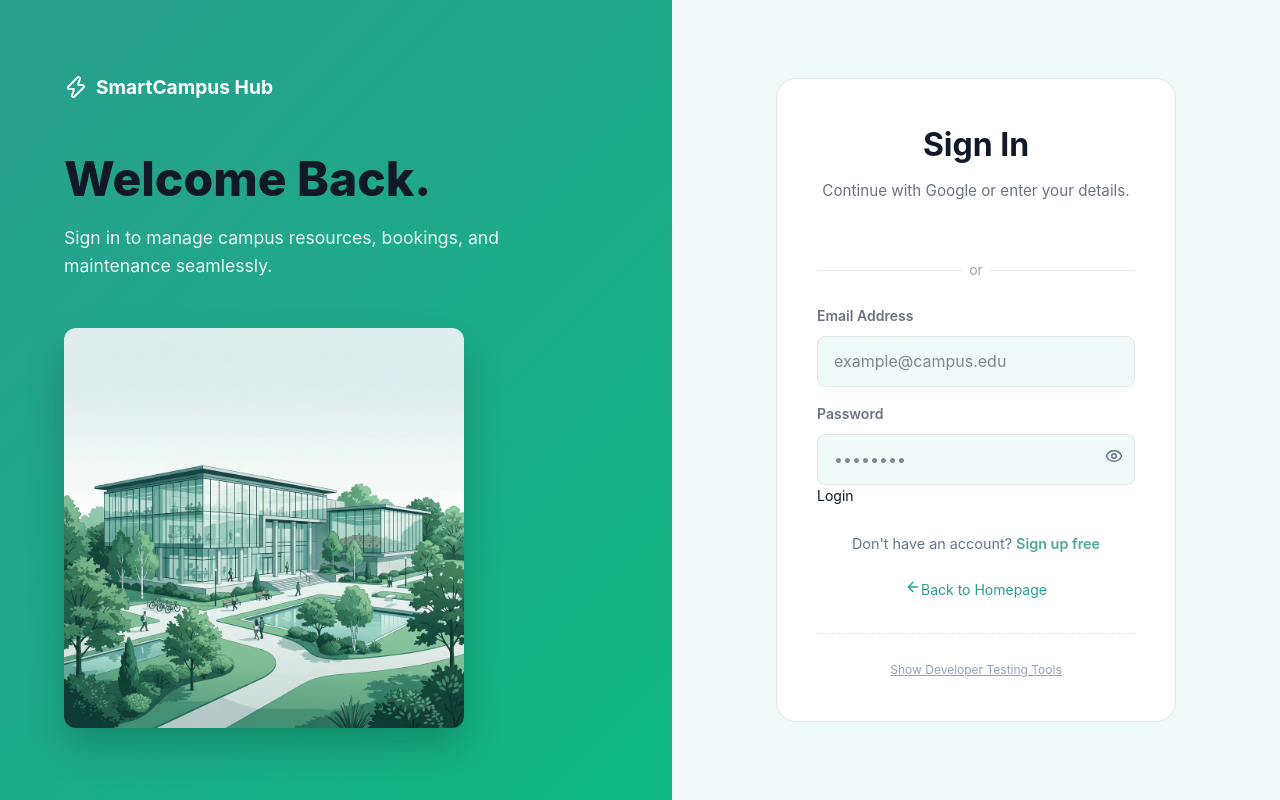
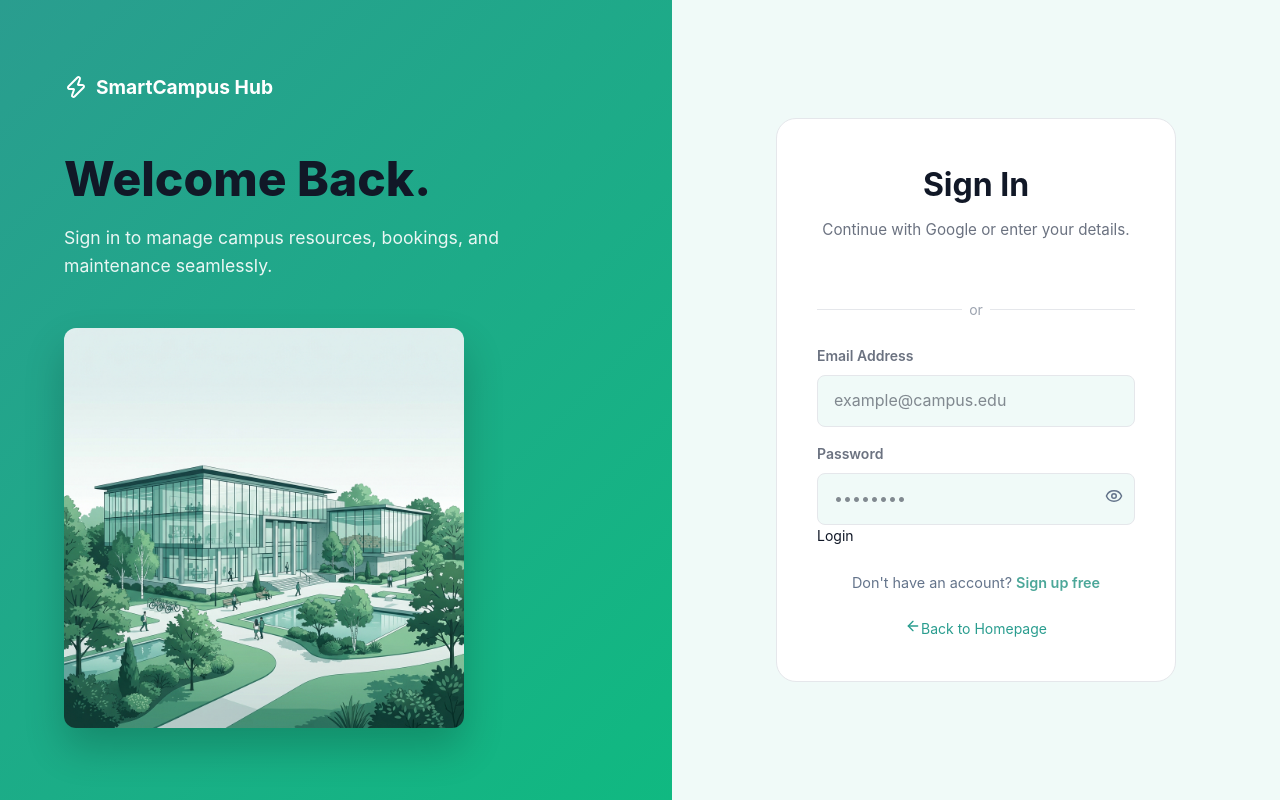
Before and after one commit to Janith854/it3030-paf-2026-smart-campus-group83, a React (Vite) app in the folder frontend/: page /login in a window 1280 px wide. Built offline with nearby package versions, Linux system fonts and the light colour scheme.

Commit message:
feat(auth): remove developer testing tools from login page

```diff
--- a/frontend/src/pages/LoginPage.jsx
+++ b/frontend/src/pages/LoginPage.jsx
@@ -12,7 +12,6 @@ export default function LoginPage() {
   const [error, setError] = useState('');
   const [loading, setLoading] = useState(false);
   const [showPassword, setShowPassword] = useState(false);
-  const [showDevTools, setShowDevTools] = useState(false);
 
   useEffect(() => {
     // Render official Google button on mount
@@ -171,33 +170,6 @@ export default function LoginPage() {
             <ArrowLeft size={16} />
             Back to Homepage
           </Link>
-
-          {/* Developer Testing Tools */}
-          <div style={{ marginTop: '2rem', paddingTop: '1.5rem', borderTop: '1px dashed #e2e8f0', textAlign: 'center' }}>
-            <button
-              onClick={() => setShowDevTools(!showDevTools)}
-              style={{ background: 'none', border: 'none', color: '#94a3b8', fontSize: '0.75rem', cursor: 'pointer', textDecoration: 'underline' }}
-            >
-              {showDevTools ? 'Hide' : 'Show'} Developer Testing Tools
-            </button>
-
-            {showDevTools && (
-              <div style={{ marginTop: '1rem', display: 'flex', flexDirection: 'column', gap: '0.5rem' }}>
-                <p style={{ fontSize: '0.7rem', color: '#64748b', marginBottom: '0.25rem' }}>Force login as role (Dev Mode):</p>
-                <div style={{ display: 'grid', gridTemplateColumns: '1fr 1fr 1fr', gap: '0.5rem' }}>
-                  <button onClick={() => setDevRole('ADMIN')} className="btn-dashboard btn-dashboard--secondary btn-dashboard--sm" style={{ padding: '0.5rem', fontSize: '0.7rem', color: '#334155', borderColor: '#cbd5e1', background: '#f8fafc' }}>
-                     <ShieldCheck size={12} /> Admin
-                  </button>
-                  <button onClick={() => setDevRole('TECHNICIAN')} className="btn-dashboard btn-dashboard--secondary btn-dashboard--sm" style={{ padding: '0.5rem', fontSize: '0.7rem', color: '#334155', borderColor: '#cbd5e1', background: '#f8fafc' }}>
-                     <Wrench size={12} /> Tech
-                  </button>
-                  <button onClick={() => setDevRole('USER')} className="btn-dashboard btn-dashboard--secondary btn-dashboard--sm" style={{ padding: '0.5rem', fontSize: '0.7rem', color: '#334155', borderColor: '#cbd5e1', background: '#f8fafc' }}>
-                     <User size={12} /> Lecturer
-                  </button>
-                </div>
-              </div>
-            )}
-          </div>
         </div>
       </div>
     </div>
```
